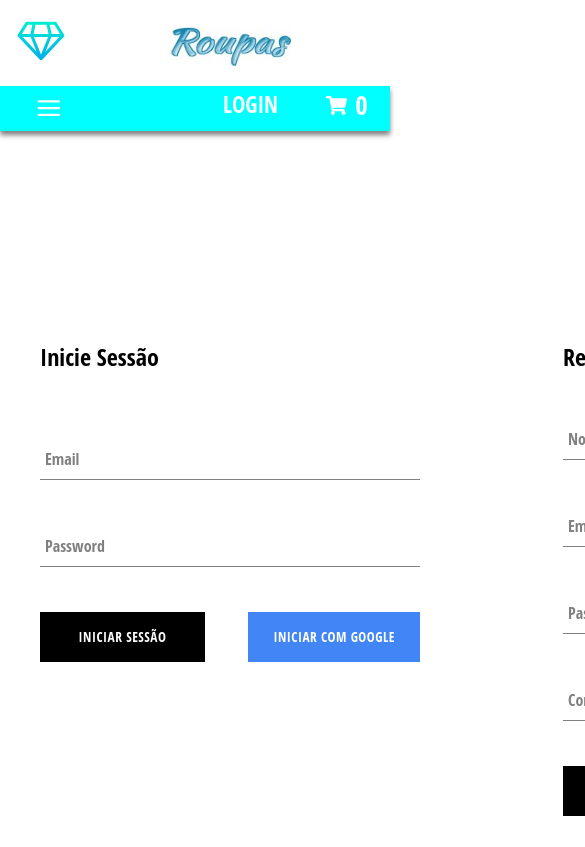
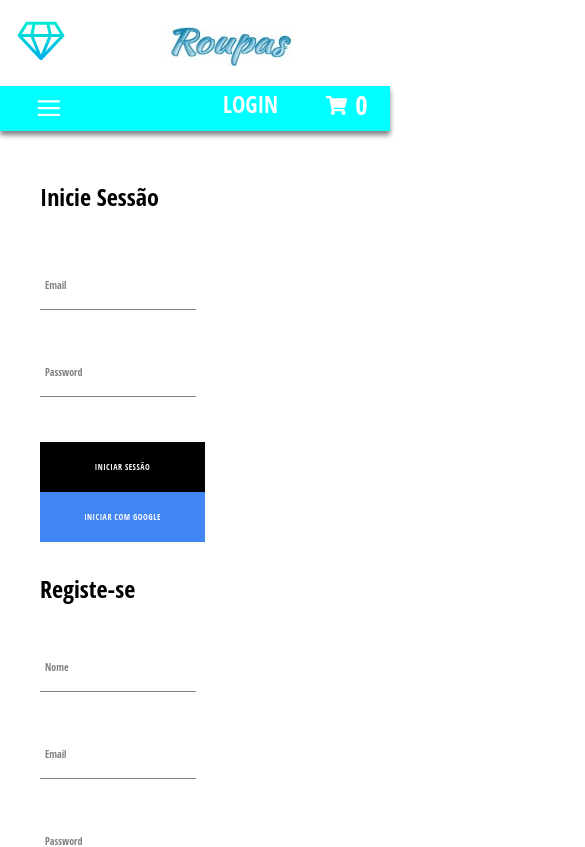
Before and after one commit to RickSanchez7/react-app-roupas-live, a React (Create React App) app: page /login in a window 390 px wide. Shown: the top 847 px of the page, 585 px wide, since content can reach past the window. Built offline with nearby package versions, Linux system fonts and the light colour scheme; no server answers.

Commit message:
fix moile funcionality

```diff
--- a/src/components/custom-button.styles.scss
+++ b/src/components/custom-button.styles.scss
@@ -15,6 +15,10 @@
   outline: none;
   display: flex;
   justify-content: center;
+
+  @media screen and (max-width: 800px) {
+    font-size: 8px;
+  }
 
   &:hover {
     background-color: white;
--- a/src/components/form-input.styles.scss
+++ b/src/components/form-input.styles.scss
@@ -47,6 +47,10 @@ $main-color: black;
     top: 10px;
     transition: 300ms ease all;
 
+    @media screen and (max-width: 800px) {
+      font-size: 10px;
+    }
+
     &.shrink {
       @include shrinkLabel();
     }
--- a/src/components/sign-in.component.jsx
+++ b/src/components/sign-in.component.jsx
@@ -32,7 +32,7 @@ const SignIn = () => {
 
   return (
     <div className='sign-in'>
-      <h2>Inicie Sessão</h2>
+      <h2 className='title'>Inicie Sessão</h2>
       <form onSubmit={handleSubmit}>
         <FormInput
           type='email'
--- a/src/components/sign-in.styles.scss
+++ b/src/components/sign-in.styles.scss
@@ -6,5 +6,19 @@
   .buttons {
     display: flex;
     justify-content: space-between;
+
+    @media screen and (max-width: 800px) {
+      flex-wrap: wrap;
+      margin-bottom: 20px;
+    }
   }
 }
+@media screen and (max-width: 800px) {
+  .sign-in {
+    width: 40vw;
+
+    .sign-up-form {
+      font-size: 50%;
+    }
+  }
+}
--- a/src/components/sign-up.component.jsx
+++ b/src/components/sign-up.component.jsx
@@ -54,9 +54,9 @@ const SignUp = () => {
   };
 
   return (
-    <div>
-      <h2 className='titl'>Registe-se</h2>
-      <form className='sign-up' onSubmit={handleSubmit}>
+    <div className='sign-up'>
+      <h2 className='title'>Registe-se</h2>
+      <form className='sign-up-form' onSubmit={handleSubmit}>
         <FormInput
           type='text'
           name='displayName'
--- a/src/components/sign-up.styles.scss
+++ b/src/components/sign-up.styles.scss
@@ -1,3 +1,13 @@
 .title {
   margin: 10px 0;
 }
+
+@media screen and (max-width: 800px) {
+  .sign-up {
+    width: 40vw;
+
+    .sign-up-form {
+      font-size: 50%;
+    }
+  }
+}
--- a/src/pages/login.styles.scss
+++ b/src/pages/login.styles.scss
@@ -1,9 +1,13 @@
 .SignIn-SignUp {
-  margin-top: 150px;
   padding: 40px;
   width: 850px;
   display: flex;
   justify-content: space-between;
   margin-left: auto;
   margin-right: auto;
+
+  @media screen and (max-width: 800px) {
+    width: 100%;
+    flex-direction: column;
+  }
 }
```
Also changed, not shown: src/components/navbar.styles.scss (+3 -6 lines).
